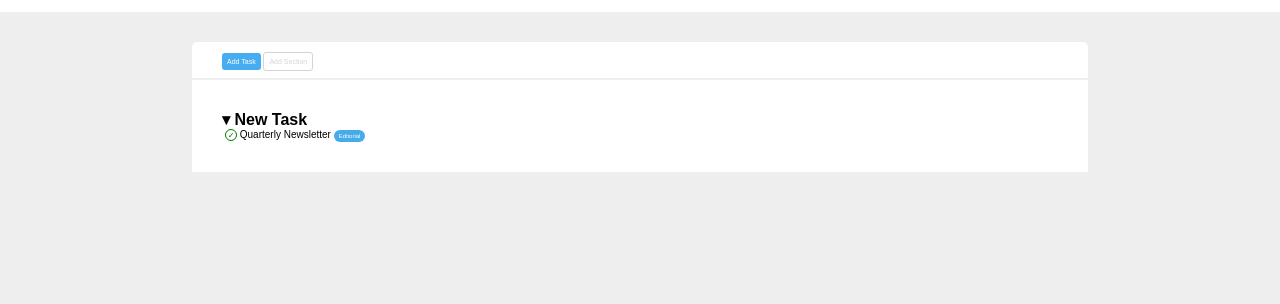
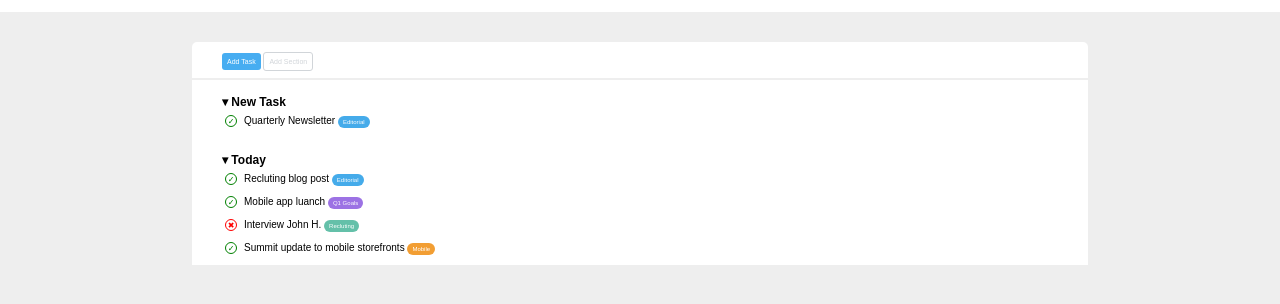
Before and after one commit to AntonioLoco/html-css-toboolist, a plain HTML site: page index.html in a window 1280 px wide. Shown: the part 68-372 px from the top of the page. Drawn offline with Linux system fonts and the light colour scheme.

Commit message:
Aggiunta lista today

```diff
--- a/css/style.css
+++ b/css/style.css
@@ -17,9 +17,12 @@ body{
     margin: 30px auto;
 }
 
+/* Titolo delle liste */
 .list-title{
-    font-size: 16px;
+    display: inline-block;
+    font-size: 12px;
     font-weight: 700;
+    padding-bottom: 6px;
 }
 
 /* Punto lista */
@@ -33,6 +36,7 @@ body{
     line-height: 12px;
     border-radius: 50%;
     margin-left: 3px;
+    margin-right: 7px;
 }
 
 .check{
@@ -139,5 +143,10 @@ body{
 
 ul{
     list-style-type: none;
-    padding: 30px;
+    padding-left: 30px;
+    padding-top: 15px;
 }
+
+li{
+    padding-bottom: 10px;
+}
--- a/index.html
+++ b/index.html
@@ -37,9 +37,21 @@
                 <!-- Lista new task -->
                 <ul>
                     <span class="list-title"> &#x25BE New Task</span>
-                    <li><span class="list-point check">&check;</span> Quarterly Newsletter <span class="category editorial">Editorial</span> </li>
+                    <li><span class="list-point check">&check;</span>Quarterly Newsletter <span class="category editorial">Editorial</span></li>
                 </ul>
                 <!-- /Lista new task -->
+
+                <!-- Lista today -->
+                <ul>
+                    <span class="list-title"> &#x25BE Today</span>
+                    <li><span class="list-point check">&check;</span>Recluting blog post <span class="category editorial">Editorial</span></li>
+                    <li><span class="list-point check">&check;</span>Mobile app luanch <span class="category q1-goals">Q1 Goals</span></li>
+                    <li><span class="list-point not-check">&#10006;</span>Interview John H. <span class="category recluting">Recluting</span></li>
+                    <li><span class="list-point check">&check;</span>Summit update to mobile storefronts <span class="category mobile">Mobile</span></li>
+                </ul>
+                <!-- /Lista today -->
+
+
             </div>
             <!-- /Container List -->
         </div>
```
